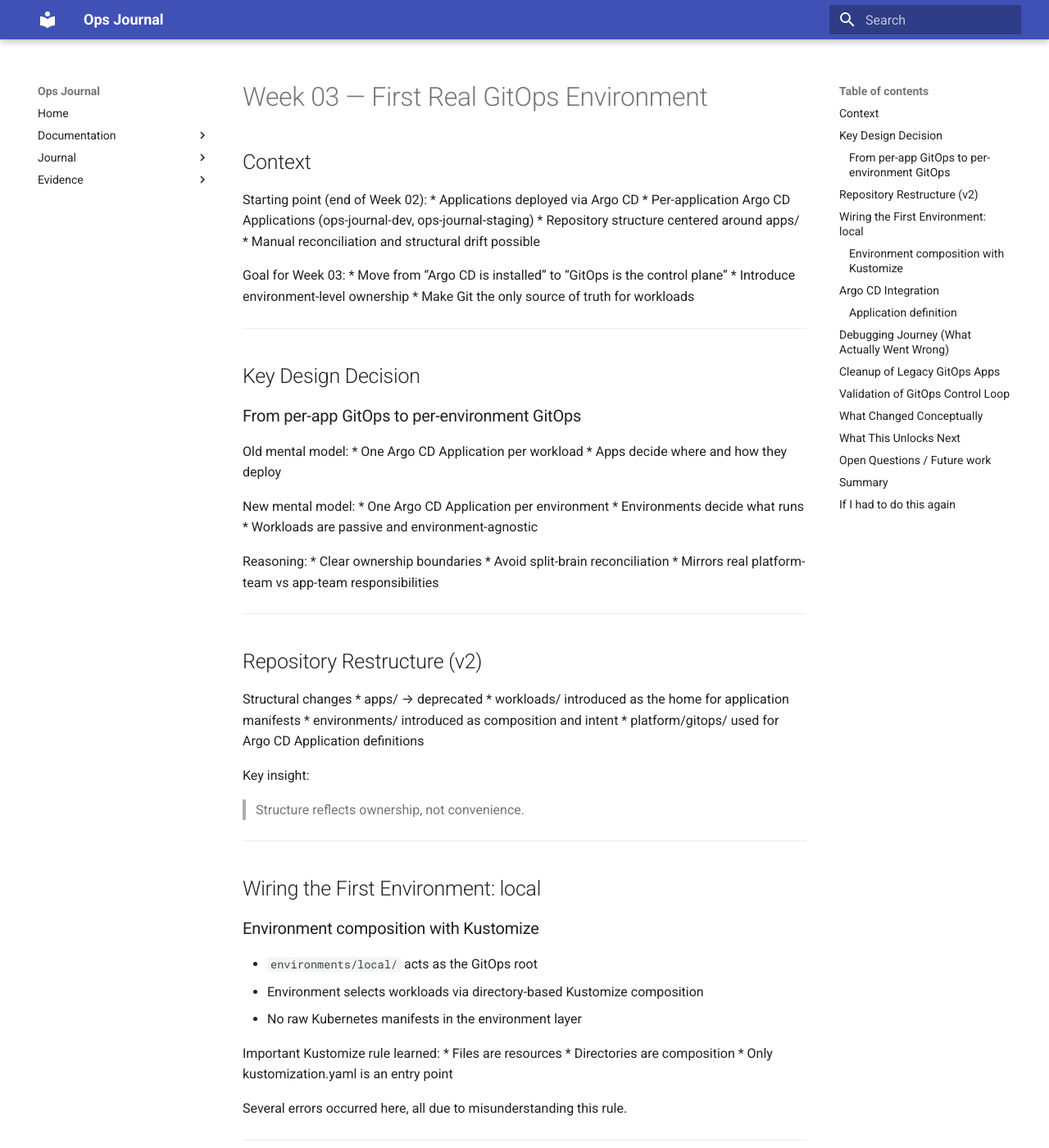
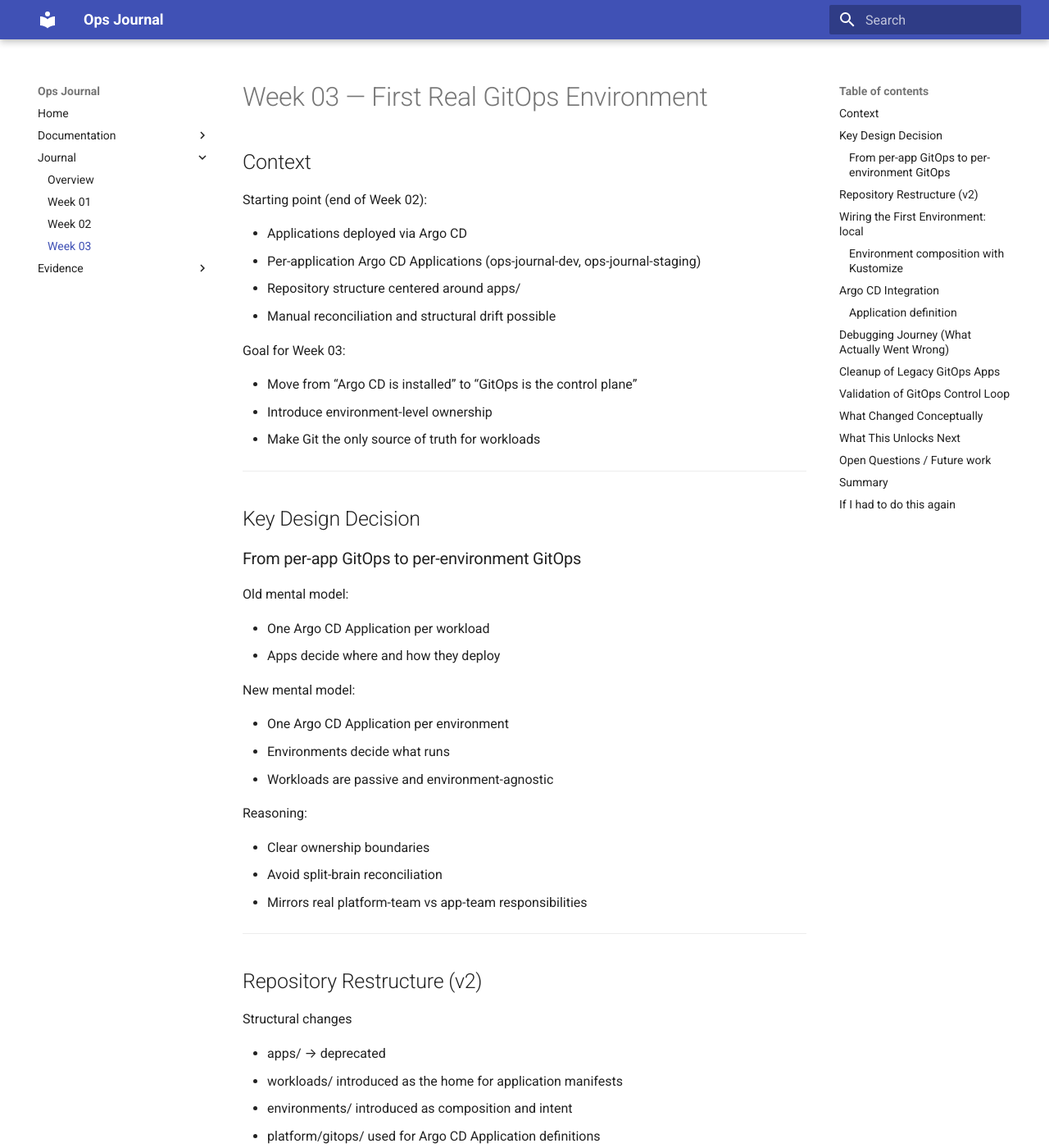
Before and after one commit to plasterinho/ops-journal, an MkDocs documentation site: the page built from docs/journal/week-03.md, in a window 1280 px wide and 1400 px high. Shown: the whole window at 82% size. Built offline with MkDocs 1.6.1 and Material for MkDocs 9.7.7, drawn with Linux system fonts in a browser that asks for light colours; some of the changed text lies outside the part shown.

Commit message:
docs: Create summary for week 03

```diff
--- a/docs/journal/week-03.md
+++ b/docs/journal/week-03.md
@@ -3,12 +3,14 @@
 ## Context
 
 Starting point (end of Week 02):
+
 * Applications deployed via Argo CD
 * Per-application Argo CD Applications (ops-journal-dev, ops-journal-staging)
 * Repository structure centered around apps/
 * Manual reconciliation and structural drift possible
 
 Goal for Week 03:
+
 * Move from “Argo CD is installed” to “GitOps is the control plane”
 * Introduce environment-level ownership
 * Make Git the only source of truth for workloads
@@ -19,15 +21,18 @@
 ### From per-app GitOps to per-environment GitOps
 
 Old mental model:
+
 * One Argo CD Application per workload
 * Apps decide where and how they deploy
 
 New mental model:
+
 * One Argo CD Application per environment
 * Environments decide what runs
 * Workloads are passive and environment-agnostic
 
 Reasoning:
+
 * Clear ownership boundaries
 * Avoid split-brain reconciliation
 * Mirrors real platform-team vs app-team responsibilities
@@ -37,6 +42,7 @@
 ## Repository Restructure (v2)
 
 Structural changes
+
 * apps/ → deprecated
 * workloads/ introduced as the home for application manifests
 * environments/ introduced as composition and intent
@@ -56,6 +62,7 @@
 * No raw Kubernetes manifests in the environment layer
 
 Important Kustomize rule learned:
+
 * Files are resources
 * Directories are composition
 * Only kustomization.yaml is an entry point
@@ -74,6 +81,7 @@
 * Automated sync with prune and self-heal enabled
 
 Critical learning:
+
 * `targetRevision: HEAD` means *default branch*, not “current work”
 * Argo CD failures are deterministic and reproducible with `kustomize build`
 
@@ -101,6 +109,7 @@
 ![Argo CD UI showing local environment as the sole owner of ops-journal deployment with no competing applications, demonstrating single-source-of-truth reconciliation](evidence/week-03/single-instance-local.png)
 
 Outcome:
+
 * No reconciliation fights
 * `local` environment became the sole owner
 * Cluster state and repo state aligned 1:1
@@ -113,8 +122,8 @@
 * Verified Argo CD Application spec via Kubernetes CRD
 * Confirmed reconciliation without manual `kubectl apply`
 * Confirmed automatic reconciliation after manual changes:
-  * ran `kubectl scale deployment ops-journal --replicas=2`
-  * observed Argo CD revert to a single replica
+    * ran `kubectl scale deployment ops-journal --replicas=2`
+    * observed Argo CD revert to a single replica
 
 ![Argo CD UI showing a pod terminating after manual scaling, with the deployment reverting to its declarative state of one replica](evidence/week-03/terminating-manual-pod.png)
 
@@ -123,10 +132,12 @@
 ## What Changed Conceptually
 
 Before Week 03:
+
 * Git as deployment input
 * Argo CD as a delivery tool
 
 After Week 03:
+
 * Git as the control plane
 * Argo CD as an enforcement mechanism
 * Environments as first-class concepts
@@ -134,6 +145,7 @@
 -------------------------------
 
 ## What This Unlocks Next
+
 * Adding `staging` and `prod` environments predictably
 * Promotion via Git, not copy-paste
 * Clear platform/app team boundaries
@@ -142,6 +154,7 @@
 -------------------------------
 
 ## Open Questions / Future work
+
 * Align `dev` vs `local` naming
 * Namespace-per-environment
 * Branch-per-environment vs directory-per-environment
@@ -157,4 +170,10 @@
 
 ## If I had to do this again
 
-If I were starting Week 03 again, I would begin by clearly deciding **who owns what** before touching any YAML: environments own reconciliation, workloads are passive inputs, and GitOps applications should map to environments, not apps. I would wire a single environment end-to-end first (including Argo CD, Kustomize composition, and branch pinning) before attempting multiple environments, and I would verify every Argo CD error locally with `kustomize build` instead of debugging in the UI. I would also explicitly pin Argo CD to a non-default branch from the start to avoid confusion between “work in progress” and “current truth”, and delete legacy GitOps applications as soon as a new ownership model is introduced to prevent split-brain reconciliation. Finally, I would accept that most of the difficulty comes not from Kubernetes itself, but from learning how tools enforce rules exactly as specified, and treat those failures as signals that the platform model is becoming real.
+If I were starting Week 03 again, I would begin by clearly deciding **who owns what** before touching any YAML:
+
+* **environments** own reconciliation,
+*  **workloads** are passive inputs,
+* and **GitOps applications** should map to environments, not apps.
+
+I would wire a single environment end-to-end first (including Argo CD, Kustomize composition, and branch pinning) before attempting multiple environments, and I would verify every Argo CD error locally with `kustomize build` instead of debugging in the UI. I would also explicitly pin Argo CD to a non-default branch from the start to avoid confusion between “work in progress” and “current truth”, and delete legacy GitOps applications as soon as a new ownership model is introduced to prevent split-brain reconciliation. Finally, I would accept that most of the difficulty comes not from Kubernetes itself, but from learning how tools enforce rules exactly as specified, and treat those failures as signals that the platform model is becoming real.
--- a/mkdocs.yml
+++ b/mkdocs.yml
@@ -24,6 +24,7 @@
       - Overview: journal/README.md
       - Week 01: journal/week-01.md
       - Week 02: journal/week-02.md
+      - Week 03: journal/week-03.md
 
   - Evidence:
       - Week 01:
@@ -35,3 +36,6 @@
           - Repo tree: journal/evidence/week-01/repo-tree.png
       - Week 02:
           - Argo CD conflict: journal/evidence/week-02/argocd-conflict.png
+      - Week 03:
+          - Single local instance: journal/evidence/week-03/single-instance-local.png
+          - Terminating manually created pod: journal/evidence/week-03/terminating-manual-pod.png
--- /dev/null
+++ b/requirements.txt
@@ -0,0 +1,2 @@
+mkdocs
+mkdocs-material
```
Also changed, not shown: 1 other file.
